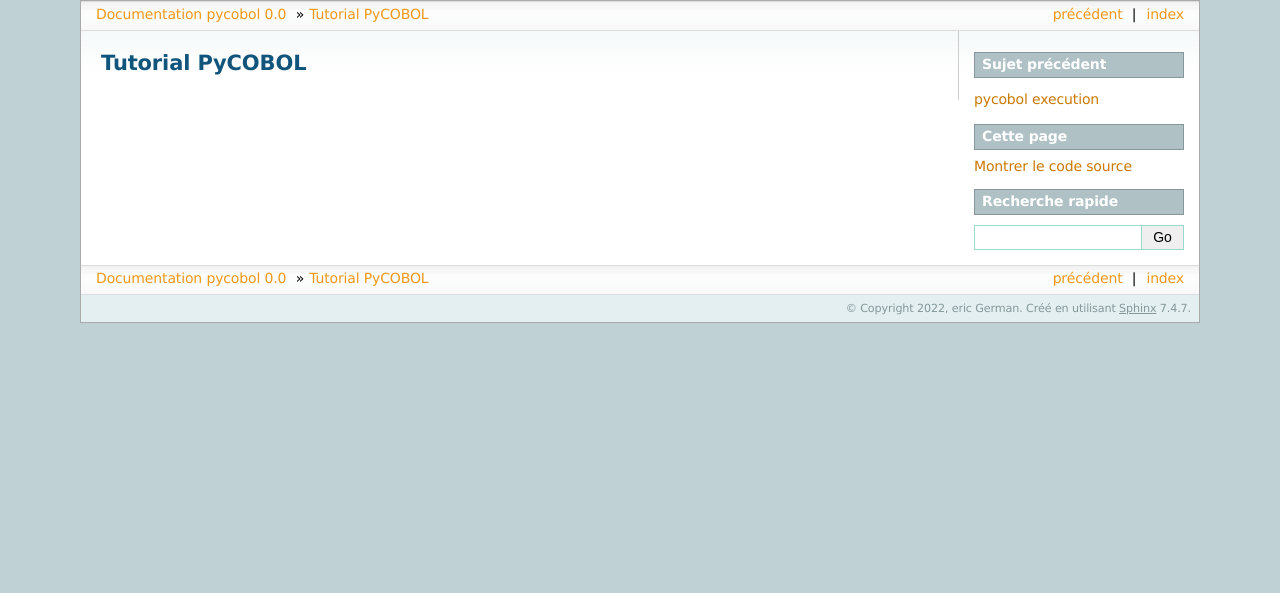
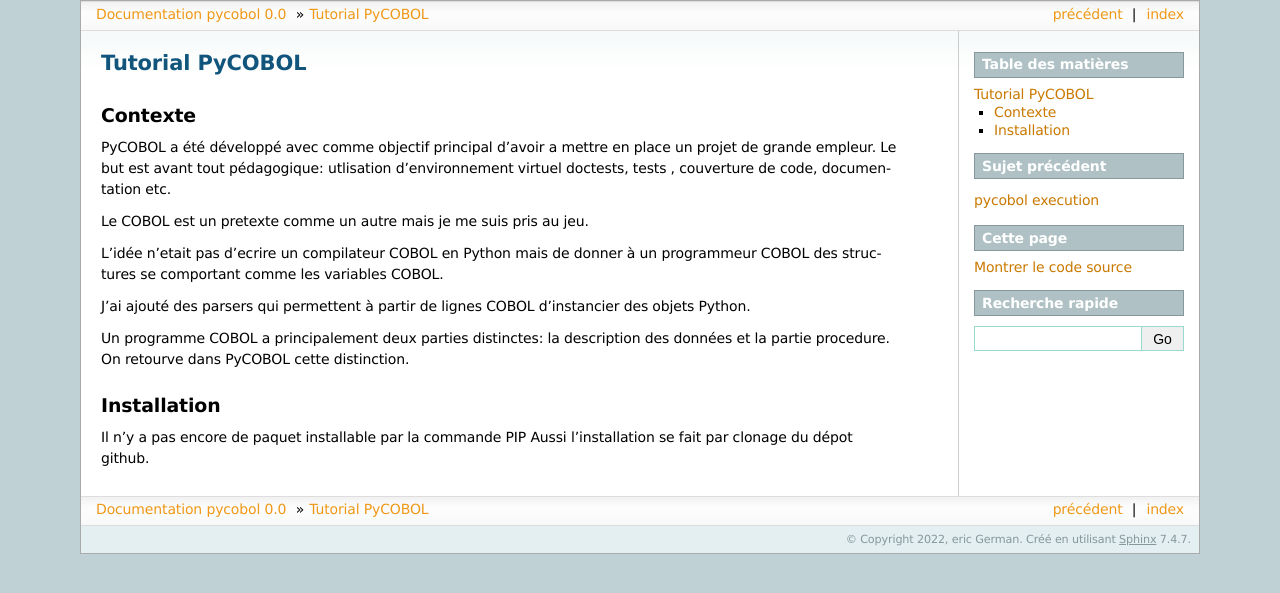
Before and after one commit to germanlinux/pycobol, a Sphinx documentation site: the page built from docs/source/tutorial.rst, in a window 1280 px wide. Shown: the top 593 px of the page. Built offline with Sphinx 7.4.7, drawn with Linux system fonts in a browser that asks for light colours.

Commit message:
Update tutorial.rst

```diff
--- a/docs/source/tutorial.rst
+++ b/docs/source/tutorial.rst
@@ -1,2 +1,25 @@
 Tutorial PyCOBOL
 ================
+
+Contexte
+--------
+
+PyCOBOL a été développé avec comme objectif principal d'avoir a mettre en place
+un projet de grande empleur. Le but est avant tout pédagogique: utlisation d'environnement virtuel
+doctests, tests , couverture de code, documentation etc.
+
+Le COBOL est un pretexte comme un autre mais je me suis pris au jeu.
+
+L'idée n'etait pas d'ecrire un compilateur COBOL en Python mais
+de donner à un programmeur COBOL des structures se comportant comme les variables COBOL.
+
+J'ai ajouté des parsers qui permettent à partir de lignes COBOL d'instancier des objets Python.
+
+Un programme COBOL a principalement deux parties distinctes: la description des données et la partie procedure. On retourve dans PyCOBOL cette distinction.
+
+
+Installation
+------------
+
+Il n'y a pas encore de paquet installable par la commande PIP
+Aussi l'installation se fait par clonage du dépot github.
```
